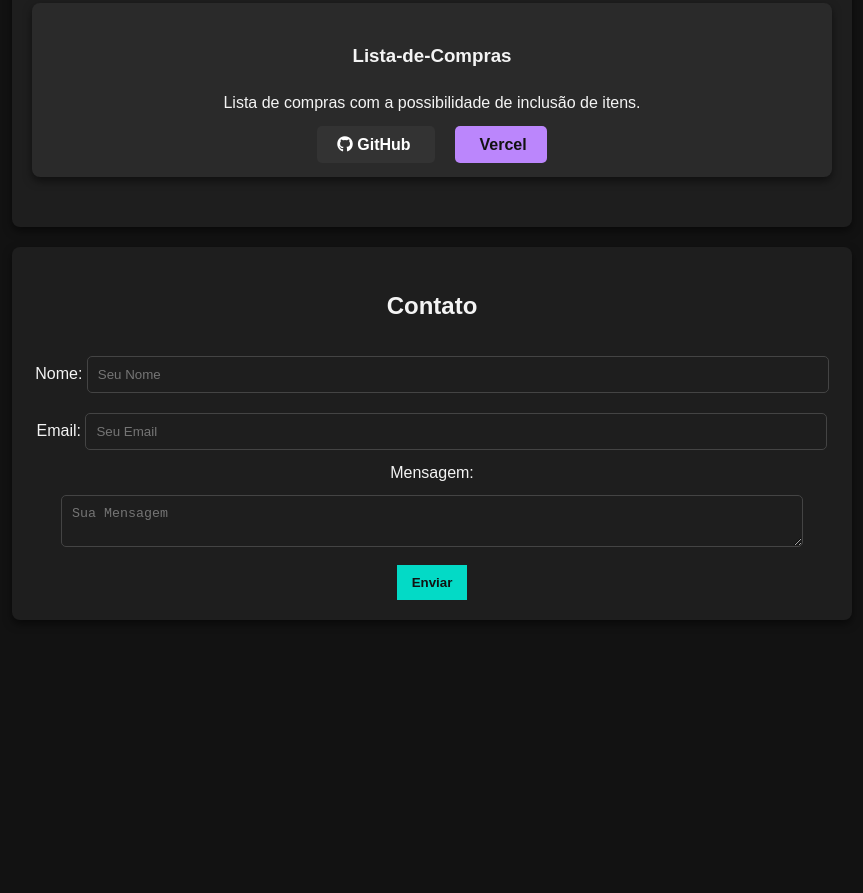
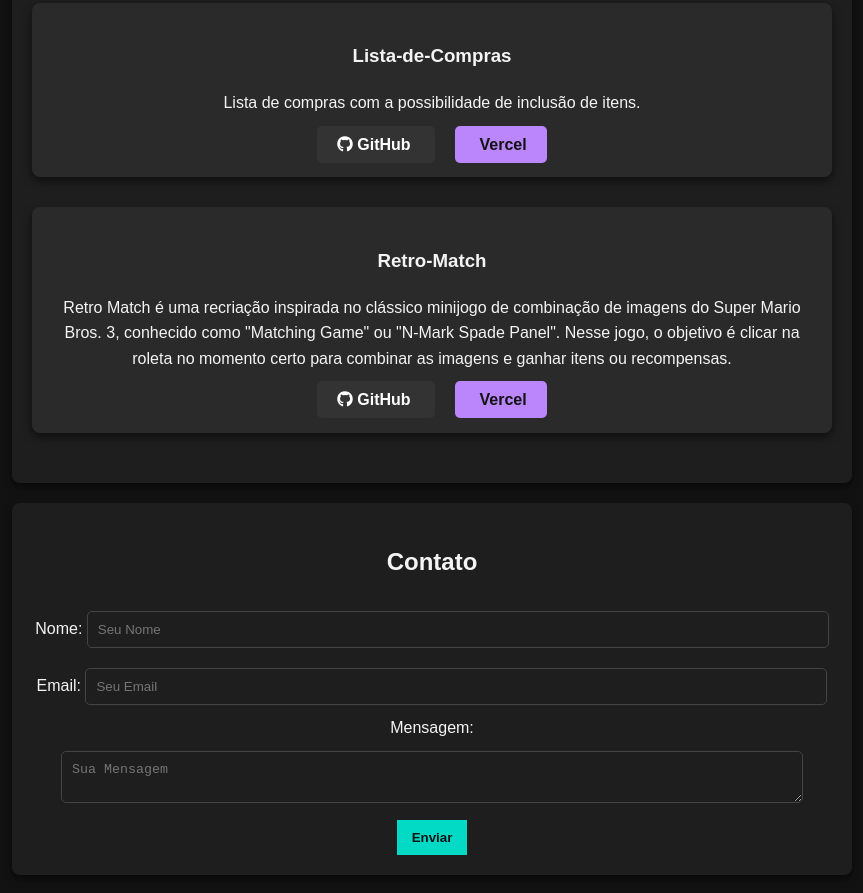
Before and after one commit to Renato8318/Meu-Portf-lio, a plain HTML site: page index.html in a window 1280 px wide. Shown: the part 1693-2586 px from the top of the page, without its empty margins (208-1071 px from the left). Before the commit the page ends 2333 px from the top, so only its background shows below. Drawn offline with Linux system fonts and the light colour scheme.

Commit message:
Adicionado novo projeto Retro-Match ao repositório

```diff
--- a/index.html
+++ b/index.html
@@ -79,6 +79,16 @@
                 <i class="fab fa-vercel"></i> Vercel
             </a>
         </div>
+        <div class="projeto">
+            <h3>Retro-Match</h3>
+            <p> Retro Match é uma recriação inspirada no clássico minijogo de combinação de imagens do Super Mario Bros. 3, conhecido como "Matching Game" ou "N-Mark Spade Panel". Nesse jogo, o objetivo é clicar na roleta no momento certo para combinar as imagens e ganhar itens ou recompensas.</p>
+            <a href="https://github.com/Renato8318/RetroMatch" target="_blank" class="btn-github" rel="noopener">
+                <i class="fab fa-github"></i> GitHub
+            </a>
+            <a href="https://retro-match-k8x1w0obv-renato-paivas-projects.vercel.app/" target="_blank" class="btn-vercel" rel="noopener">
+                <i class="fab fa-vercel"></i> Vercel
+            </a>
+        </div>
     </section>
 
     <!-- Seção Contato -->
```
